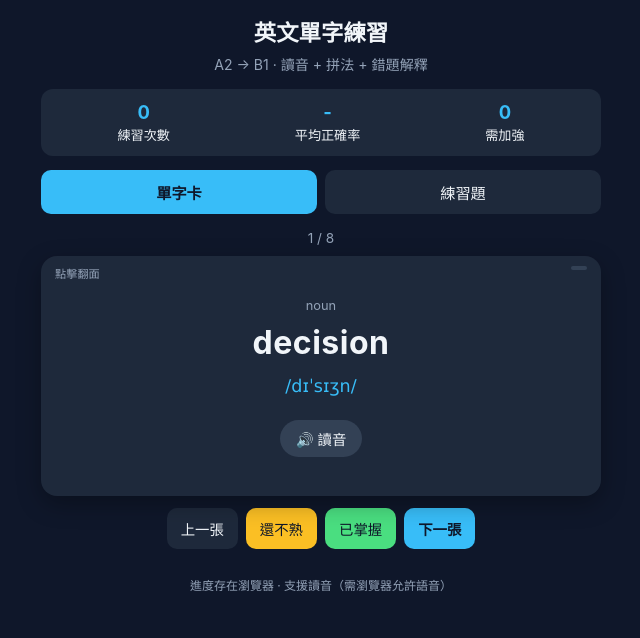
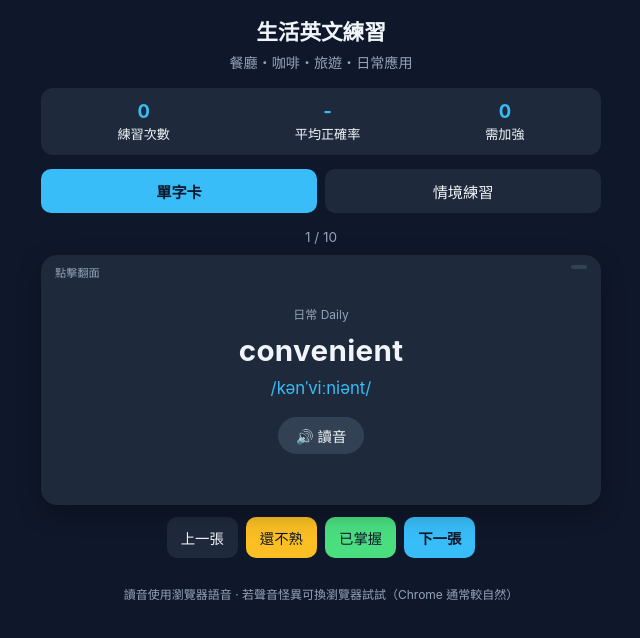
Before and after one commit to siumeifc1988-sketch/english-practice, a plain HTML site: page index.html in a window 1280 px wide. Shown: the whole page, without its empty margins (319-959 px from the left). Drawn offline with Linux system fonts and the light colour scheme.

Commit message:
Practical daily English (restaurant, cafe, travel) + better pronunciation voice selection

```diff
--- a/index.html
+++ b/index.html
@@ -3,7 +3,7 @@
 <head>
   <meta charset="UTF-8">
   <meta name="viewport" content="width=device-width, initial-scale=1.0">
-  <title>英文單字練習 | A2 → B1</title>
+  <title>生活英文練習 | 餐廳・咖啡・旅遊</title>
   <style>
     :root {
       --bg: #0f172a;
@@ -25,7 +25,7 @@
       line-height: 1.5;
     }
     .container { max-width: 560px; margin: 0 auto; }
-    h1 { font-size: 1.4rem; margin-bottom: 4px; text-align: center; }
+    h1 { font-size: 1.35rem; margin-bottom: 4px; text-align: center; }
     .subtitle { text-align: center; color: var(--muted); margin-bottom: 14px; font-size: 0.88rem; }
 
     .stats {
@@ -50,10 +50,9 @@
     .panel { display: none; }
     .panel.active { display: block; }
 
-    /* Flashcard */
     .flashcard {
-      background: var(--card); border-radius: 16px; padding: 24px 18px;
-      min-height: 240px; display: flex; flex-direction: column;
+      background: var(--card); border-radius: 16px; padding: 22px 16px;
+      min-height: 250px; display: flex; flex-direction: column;
       justify-content: center; align-items: center; text-align: center;
       cursor: pointer; box-shadow: 0 8px 24px rgba(0,0,0,0.3);
       margin-bottom: 12px; position: relative;
@@ -69,16 +68,17 @@
     .flashcard.flipped .front { display: none; }
     .flashcard.flipped .back { display: block; }
 
-    .word { font-size: 2rem; font-weight: 700; letter-spacing: 0.5px; margin-bottom: 6px; }
-    .ipa { font-size: 1.1rem; color: var(--accent); margin-bottom: 8px; font-family: "Lucida Sans Unicode", "Arial Unicode MS", sans-serif; }
-    .meaning { font-size: 1.15rem; margin: 8px 0; }
-    .spelling { font-size: 0.9rem; color: var(--muted); margin-top: 6px; }
-    .example { font-size: 0.92rem; color: var(--accent); margin-top: 10px; font-style: italic; }
-    .pos { font-size: 0.8rem; color: var(--muted); margin-bottom: 4px; }
+    .category { font-size: 0.75rem; color: var(--muted); margin-bottom: 4px; }
+    .word { font-size: 1.85rem; font-weight: 700; letter-spacing: 0.3px; margin-bottom: 4px; }
+    .ipa { font-size: 1.05rem; color: var(--accent); margin-bottom: 6px; }
+    .meaning { font-size: 1.1rem; margin: 6px 0; }
+    .spelling { font-size: 0.88rem; color: var(--muted); margin-top: 6px; }
+    .example { font-size: 0.9rem; color: var(--accent); margin-top: 8px; font-style: italic; }
+    .usage { font-size: 0.85rem; color: var(--muted); margin-top: 6px; }
 
     .speak-btn {
-      margin-top: 12px;
-      padding: 8px 16px;
+      margin-top: 10px;
+      padding: 8px 18px;
       border: none;
       border-radius: 20px;
       background: #334155;
@@ -99,7 +99,6 @@
 
     .progress { text-align: center; color: var(--muted); margin: 8px 0; font-size: 0.85rem; }
 
-    /* Quiz */
     .question-card {
       background: var(--card); border-radius: 14px; padding: 16px; margin-bottom: 12px;
     }
@@ -142,8 +141,8 @@
 </head>
 <body>
   <div class="container">
-    <h1>英文單字練習</h1>
-    <p class="subtitle">A2 → B1 · 讀音 + 拼法 + 錯題解釋</p>
+    <h1>生活英文練習</h1>
+    <p class="subtitle">餐廳・咖啡・旅遊・日常應用</p>
 
     <div class="stats" id="stats">
       <div><strong id="stat-quizzes">0</strong>練習次數</div>
@@ -153,17 +152,17 @@
 
     <div class="tabs">
       <button class="tab active" data-tab="flash">單字卡</button>
-      <button class="tab" data-tab="quiz">練習題</button>
+      <button class="tab" data-tab="quiz">情境練習</button>
     </div>
 
     <!-- Flashcard -->
     <div id="flash" class="panel active">
-      <div class="progress" id="flash-progress">1 / 8</div>
+      <div class="progress" id="flash-progress">1 / 10</div>
       <div class="flashcard" id="card" onclick="flipCard()">
         <div class="label">點擊翻面</div>
         <div class="badge" id="card-badge"></div>
         <div class="front">
-          <div class="pos" id="front-pos"></div>
+          <div class="category" id="front-cat"></div>
           <div class="word" id="front-word"></div>
           <div class="ipa" id="front-ipa"></div>
           <button class="speak-btn" onclick="event.stopPropagation(); speakWord()">🔊 讀音</button>
@@ -174,6 +173,7 @@
           <div class="meaning" id="back-meaning"></div>
           <div class="spelling" id="back-spelling"></div>
           <div class="example" id="back-example"></div>
+          <div class="usage" id="back-usage"></div>
           <button class="speak-btn" onclick="event.stopPropagation(); speakWord()">🔊 再聽一次</button>
         </div>
       </div>
@@ -199,143 +199,187 @@
       <div class="result" id="result" style="display:none"></div>
     </div>
 
-    <footer>進度存在瀏覽器 · 支援讀音（需瀏覽器允許語音）</footer>
+    <footer>讀音使用瀏覽器語音 · 若聲音怪異可換瀏覽器試試（Chrome 通常較自然）</footer>
   </div>
 
   <script>
-    // ===== Vocabulary Cards (A2-B1) =====
+    // Practical daily vocabulary
     const cards = [
       {
         id: "w1",
-        word: "experience",
-        ipa: "/ɪkˈspɪəriəns/",
-        pos: "noun / verb",
-        meaning: "經驗；經歷",
-        spelling: "注意中間是 -eri-，不是 -eri-",
-        example: "I have a lot of experience in teaching."
+        category: "餐廳 Restaurant",
+        word: "menu",
+        ipa: "/ˈmenjuː/",
+        meaning: "菜單",
+        spelling: "men-u",
+        example: "Can I see the menu, please?",
+        usage: "點餐前常說的句子"
       },
       {
         id: "w2",
-        word: "although",
-        ipa: "/ɔːlˈðəʊ/",
-        pos: "conjunction",
-        meaning: "雖然、儘管",
-        spelling: "al-though，th 發 /ð/",
-        example: "Although it was raining, we went out."
+        category: "餐廳 Restaurant",
+        word: "recommend",
+        ipa: "/ˌrekəˈmend/",
+        meaning: "推薦",
+        spelling: "兩個 m：re-commend",
+        example: "What do you recommend?",
+        usage: "問店員推薦菜色"
       },
       {
         id: "w3",
-        word: "recommend",
-        ipa: "/ˌrekəˈmend/",
-        pos: "verb",
-        meaning: "推薦",
-        spelling: "兩個 m：re-commend",
-        example: "I recommend this restaurant."
+        category: "餐廳 Restaurant",
+        word: "bill",
+        ipa: "/bɪl/",
+        meaning: "帳單（美式也常用 check）",
+        spelling: "簡單拼法",
+        example: "Can I have the bill, please?",
+        usage: "結帳時使用"
       },
       {
         id: "w4",
-        word: "available",
-        ipa: "/əˈveɪləbl/",
-        pos: "adjective",
-        meaning: "可得到的、有空的",
-        spelling: "a-vail-able",
-        example: "Is this seat available?"
+        category: "咖啡 Cafe",
+        word: "latte",
+        ipa: "/ˈlɑːteɪ/",
+        meaning: "拿鐵",
+        spelling: "lat-te",
+        example: "I'd like a latte, please.",
+        usage: "點咖啡常用"
       },
       {
         id: "w5",
-        word: "decision",
-        ipa: "/dɪˈsɪʒn/",
-        pos: "noun",
-        meaning: "決定",
-        spelling: "-sion 發 /ʒn/",
-        example: "It was a difficult decision."
+        category: "咖啡 Cafe",
+        word: "takeaway",
+        ipa: "/ˈteɪkəweɪ/",
+        meaning: "外帶（美式 to go）",
+        spelling: "take-away",
+        example: "Is this for here or takeaway?",
+        usage: "店員常問的問題"
       },
       {
         id: "w6",
-        word: "improve",
-        ipa: "/ɪmˈpruːv/",
-        pos: "verb",
-        meaning: "改善、提升",
-        spelling: "im-prove",
-        example: "I want to improve my English."
+        category: "旅遊 Travel",
+        word: "reservation",
+        ipa: "/ˌrezəˈveɪʃn/",
+        meaning: "預約、訂位",
+        spelling: "re-ser-va-tion",
+        example: "I have a reservation under Kim.",
+        usage: "飯店或餐廳報預約名字"
       },
       {
         id: "w7",
-        word: "necessary",
-        ipa: "/ˈnesəsəri/",
-        pos: "adjective",
-        meaning: "必要的",
-        spelling: "一個 c，兩個 s：ne-ces-sary",
-        example: "It is necessary to practice every day."
+        category: "旅遊 Travel",
+        word: "luggage",
+        ipa: "/ˈlʌɡɪdʒ/",
+        meaning: "行李（不可數）",
+        spelling: "lug-gage（兩個 g）",
+        example: "Where can I leave my luggage?",
+        usage: "機場或飯店問行李"
       },
       {
         id: "w8",
-        word: "opportunity",
-        ipa: "/ˌɒpəˈtjuːnəti/",
-        pos: "noun",
-        meaning: "機會",
-        spelling: "op-por-tu-ni-ty（兩個 p）",
-        example: "This is a great opportunity for you."
+        category: "旅遊 Travel",
+        word: "direction",
+        ipa: "/dəˈrekʃn/",
+        meaning: "方向",
+        spelling: "di-rec-tion",
+        example: "Can you give me directions to the station?",
+        usage: "問路時使用"
+      },
+      {
+        id: "w9",
+        category: "日常 Daily",
+        word: "available",
+        ipa: "/əˈveɪləbl/",
+        meaning: "有空的、可用的",
+        spelling: "a-vail-able",
+        example: "Is this table available?",
+        usage: "問座位或時間是否有空"
+      },
+      {
+        id: "w10",
+        category: "日常 Daily",
+        word: "convenient",
+        ipa: "/kənˈviːniənt/",
+        meaning: "方便的",
+        spelling: "con-ven-ient",
+        example: "Is it convenient for you to meet tomorrow?",
+        usage: "約時間或問地點是否方便"
       }
     ];
 
-    // ===== Quiz with explanations =====
     const questions = [
       {
         id: "q1",
         type: "mc",
-        q: "「經驗」的正確拼法是？",
-        options: ["experiance", "experience", "expirience"],
+        q: "在餐廳想看菜單，最自然的說法是？",
+        options: ["Give me menu.", "Can I see the menu, please?", "I want menu."],
         answer: 1,
-        point: "experience",
-        explain: "正確是 experience。中間是 -eri-，很多人會拼成 -eri- 或 -iri-。"
+        point: "menu",
+        explain: "禮貌又常用的說法是 Can I see the menu, please?"
       },
       {
         id: "q2",
         type: "fill",
-        q: "雖然下雨，我們還是出去了。 → ______ it was raining, we went out.",
-        answer: "although",
-        point: "although",
-        explain: "表示「雖然」用 although（或 though）。because 是「因為」。"
+        q: "想請店員推薦：What do you ______ ?",
+        answer: "recommend",
+        point: "recommend",
+        explain: "問推薦用 recommend。"
       },
       {
         id: "q3",
         type: "mc",
-        q: "選擇正確的句子",
-        options: ["I recommend you this book.", "I recommend this book to you.", "I recommend to you this book."],
+        q: "結帳時怎麼說？",
+        options: ["I want pay.", "Can I have the bill, please?", "Give me money."],
         answer: 1,
-        point: "recommend",
-        explain: "recommend 的常用句型是 recommend something to someone。"
+        point: "bill",
+        explain: "Can I have the bill, please? 是最常見的結帳說法（美式也可用 check）。"
       },
       {
         id: "q4",
         type: "fill",
-        q: "這個 ent 有空嗎？ → Is this seat ______ ?",
-        answer: "available",
-        point: "available",
-        explain: "available 表示「可使用的 / 有空的」。"
+        q: "點一杯拿鐵：I'd like a ______, please.",
+        answer: "latte",
+        point: "latte",
+        explain: "latte 就是拿鐵。"
       },
       {
         id: "q5",
         type: "mc",
-        q: "「必要的」正確拼法？",
-        options: ["necesary", "necessary", "neccesary"],
+        q: "店員問「在這裡喝還是外帶？」較自然的英文是？",
+        options: ["Here or takeaway?", "Is this for here or takeaway?", "You eat here?"],
         answer: 1,
-        point: "necessary",
-        explain: "necessary 是一個 c、兩個 s（ne-ces-sary）。很多人选錯雙寫位置。"
+        point: "takeaway",
+        explain: "Is this for here or takeaway? 是咖啡店超常用句。"
       },
       {
         id: "q6",
         type: "fill",
-        q: "我想提升我的英文。 → I want to ______ my English.",
-        answer: "improve",
-        point: "improve",
-        explain: "improve 是動詞「改善、提升」。"
+        q: "飯店報預約：I have a ______ under Chen.",
+        answer: "reservation",
+        point: "reservation",
+        explain: "reservation 是預約/訂位。"
+      },
+      {
+        id: "q7",
+        type: "mc",
+        q: "「行李」正確說法是？",
+        options: ["luggages", "luggage", "luggags"],
+        answer: 1,
+        point: "luggage",
+        explain: "luggage 是不可數名詞，不能加 s。"
+      },
+      {
+        id: "q8",
+        type: "fill",
+        q: "問路：Can you give me ______ to the station?",
+        answer: "directions",
+        point: "direction",
+        explain: "directions（複數）表示「怎麼走」。"
       }
     ];
 
-    // ===== Storage =====
-    const STORAGE_KEY = "englishVocabData";
+    // Storage
+    const STORAGE_KEY = "dailyEnglishData";
 
     function loadData() {
       try {
@@ -352,18 +396,36 @@
 
     let data = loadData();
 
-    // ===== Speech =====
+    // Better voice selection
+    let preferredVoice = null;
+
+    function loadVoices() {
+      const voices = speechSynthesis.getVoices();
+      // Prefer clear English voices
+      preferredVoice = voices.find(v => v.lang === "en-US" && /Google|Samantha|Susan|Natural|Premium/i.test(v.name))
+        || voices.find(v => v.lang === "en-US" && v.localService)
+        || voices.find(v => v.lang.startsWith("en"))
+        || null;
+    }
+
+    if (speechSynthesis.onvoiceschanged !== undefined) {
+      speechSynthesis.onvoiceschanged = loadVoices;
+    }
+    loadVoices();
+
     function speakWord() {
       const c = orderedCards[current];
       if (!c || !window.speechSynthesis) return;
+      speechSynthesis.cancel();
       const utt = new SpeechSynthesisUtterance(c.word);
       utt.lang = "en-US";
-      utt.rate = 0.85;
-      speechSynthesis.cancel();
+      utt.rate = 0.8;
+      utt.pitch = 1;
+      if (preferredVoice) utt.voice = preferredVoice;
       speechSynthesis.speak(utt);
     }
 
-    // ===== Stats =====
+    // Stats
     function updateStats() {
       const history = data.quizHistory || [];
       document.getElementById("stat-quizzes").textContent = history.length;
@@ -382,7 +444,7 @@
       Object.entries(data.cardStatus || {}).forEach(([id, status]) => {
         if (status === "weak") {
           const c = cards.find(x => x.id === id);
-          if (c) weaks.push(c.word + " （" + c.meaning + "）");
+          if (c) weaks.push(c.word + "（" + c.meaning + "）");
         }
       });
       if (weaks.length) {
@@ -393,7 +455,7 @@
       }
     }
 
-    // ===== Flashcard =====
+    // Flashcard
     let orderedCards = [];
     let current = 0;
 
@@ -413,14 +475,15 @@
     function showCard() {
       if (!orderedCards.length) buildCardOrder();
       const c = orderedCards[current];
-      document.getElementById("front-pos").textContent = c.pos;
+      document.getElementById("front-cat").textContent = c.category;
       document.getElementById("front-word").textContent = c.word;
       document.getElementById("front-ipa").textContent = c.ipa;
       document.getElementById("back-word").textContent = c.word;
       document.getElementById("back-ipa").textContent = c.ipa;
       document.getElementById("back-meaning").textContent = c.meaning;
-      document.getElementById("back-spelling").textContent = "拼法重點：" + c.spelling;
+      document.getElementById("back-spelling").textContent = "拼法：" + c.spelling;
       document.getElementById("back-example").textContent = "例句：" + c.example;
+      document.getElementById("back-usage").textContent = c.usage;
       document.getElementById("flash-progress").textContent = (current + 1) + " / " + orderedCards.length;
 
       const badge = document.getElementById("card-badge");
@@ -468,7 +531,7 @@
       showCard();
     }
 
-    // ===== Quiz =====
+    // Quiz
     let userAnswers = [];
 
     function startQuiz() {
@@ -513,7 +576,6 @@
           div.appendChild(input);
         }
 
-        // explanation placeholder
         const exp = document.createElement("div");
         exp.className = "explain";
         exp.id = "explain-" + i;
@@ -545,7 +607,6 @@
         } else {
           data.weakPoints = data.weakPoints || {};
           data.weakPoints[q.point] = (data.weakPoints[q.point] || 0) + 1;
-          // also mark related card as weak if exists
           const related = cards.find(c => c.word === q.point);
           if (related) {
             data.cardStatus = data.cardStatus || {};
@@ -553,7 +614,6 @@
           }
         }
 
-        // show explanation when wrong (or always for learning)
         const expEl = document.getElementById("explain-" + i);
         if (expEl) {
           expEl.classList.add("show");
@@ -589,7 +649,7 @@
       result.style.display = "block";
       result.innerHTML = `<div class="score">${correct} / ${qs.length}</div>
         <p style="margin-top:6px">正確率 ${percent}%</p>
-        <p style="margin-top:6px;color:var(--muted)">${percent === 100 ? "全部答對，很棒！" : "已顯示錯題解釋，並標記相關單字為需加強"}</p>`;
+        <p style="margin-top:6px;color:var(--muted)">${percent === 100 ? "全部答對！生活英文更穩了" : "已顯示解釋，相關單字會優先出現在單字卡"}</p>`;
 
       document.getElementById("submit-btn").style.display = "none";
       document.getElementById("retry-btn").style.display = "inline-block";
```
